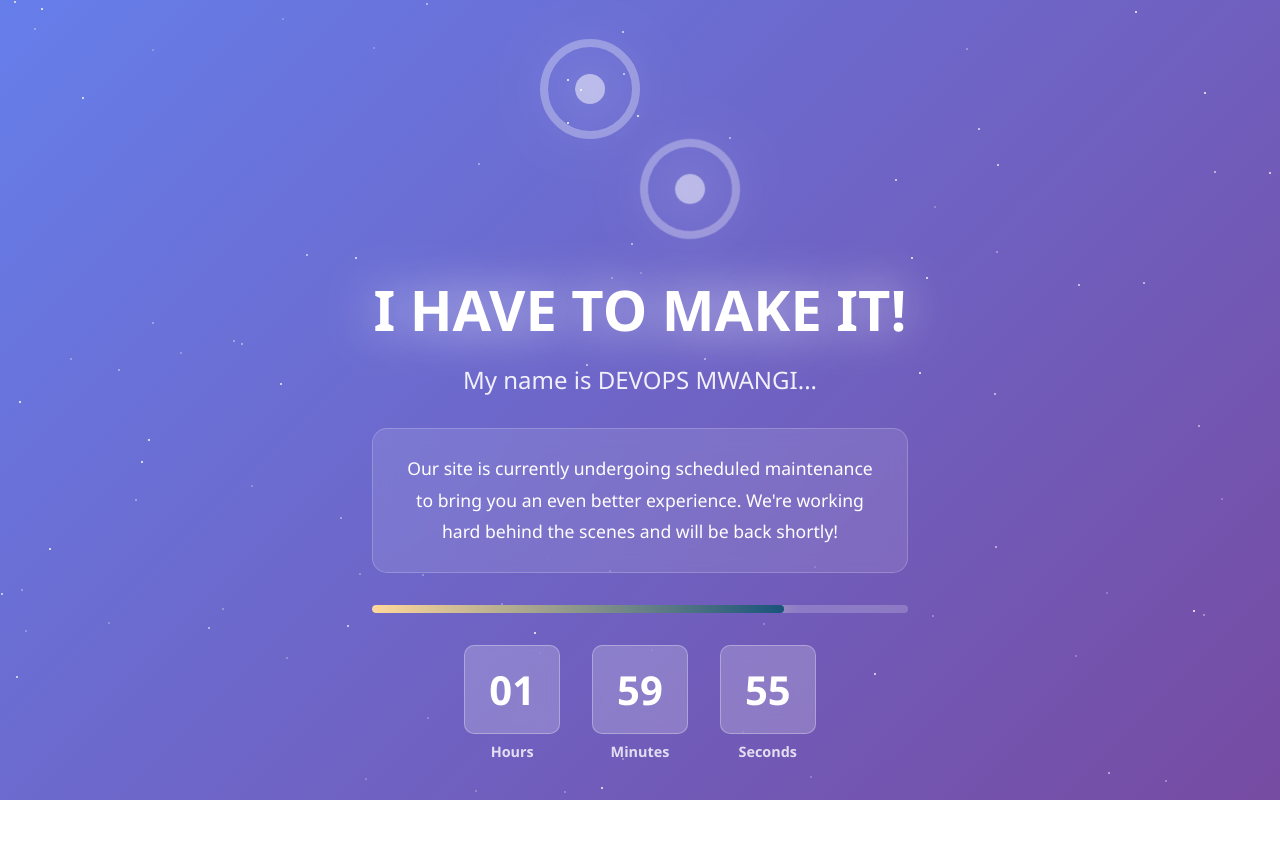
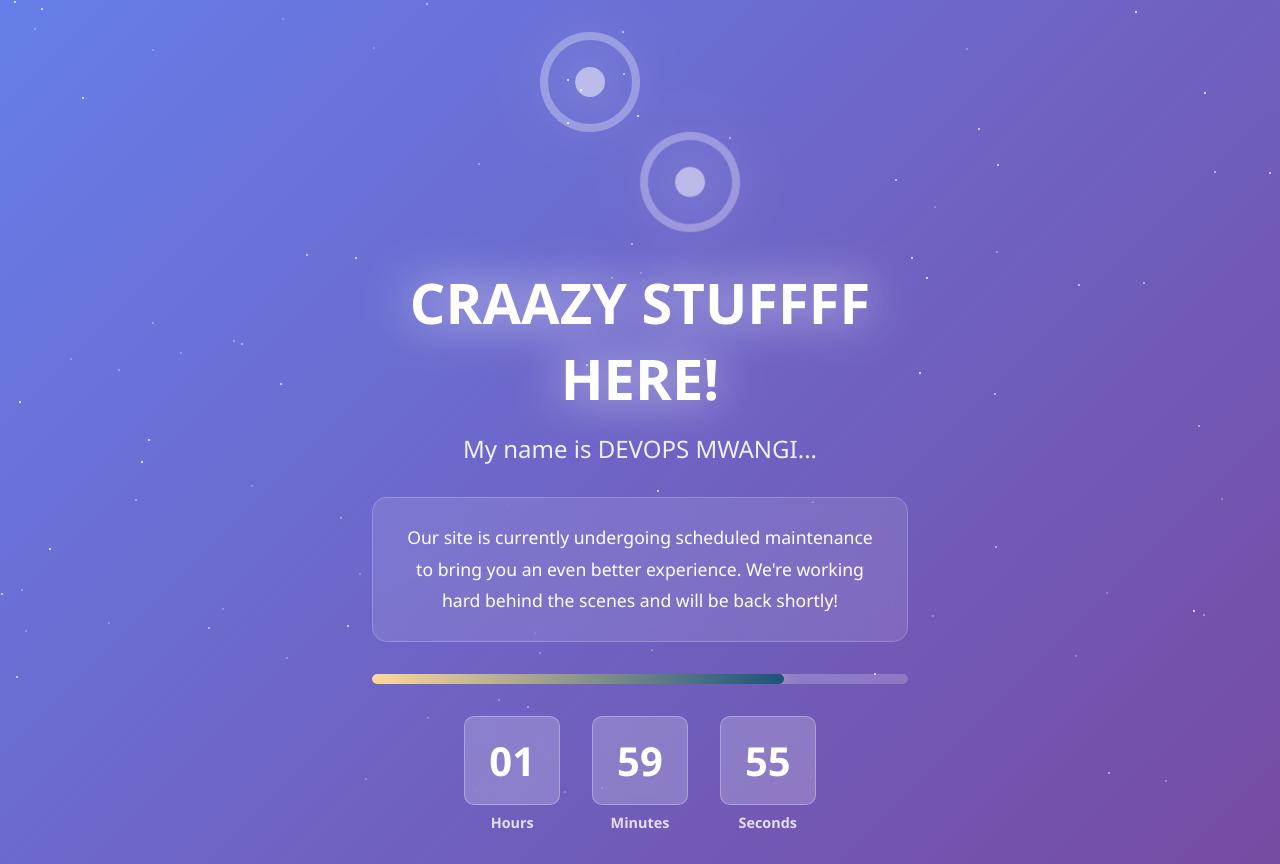
Before and after one commit to Mwangi-in-cloud/genesis, a plain HTML site: page index.html in a window 1280 px wide. Before the commit the page ends 800 px from the top, so only its background shows below. Drawn offline with Linux system fonts and the light colour scheme.

Commit message:
shit for real

```diff
--- a/index.html
+++ b/index.html
@@ -131,7 +131,7 @@
 
         .progress-bar {
             width: 100%;
-            height: 8px;
+            height: 10px;
             background: rgba(255, 255, 255, 0.2);
             border-radius: 10px;
             overflow: hidden;
@@ -205,7 +205,7 @@
             <div class="gear"></div>
         </div>
 
-        <h1>I HAVE TO MAKE IT!</h1>
+        <h1>CRAAZY STUFFFF HERE!</h1>
         <div class="subtitle">My name is DEVOPS MWANGI...</div>
 
         <div class="message">
```
